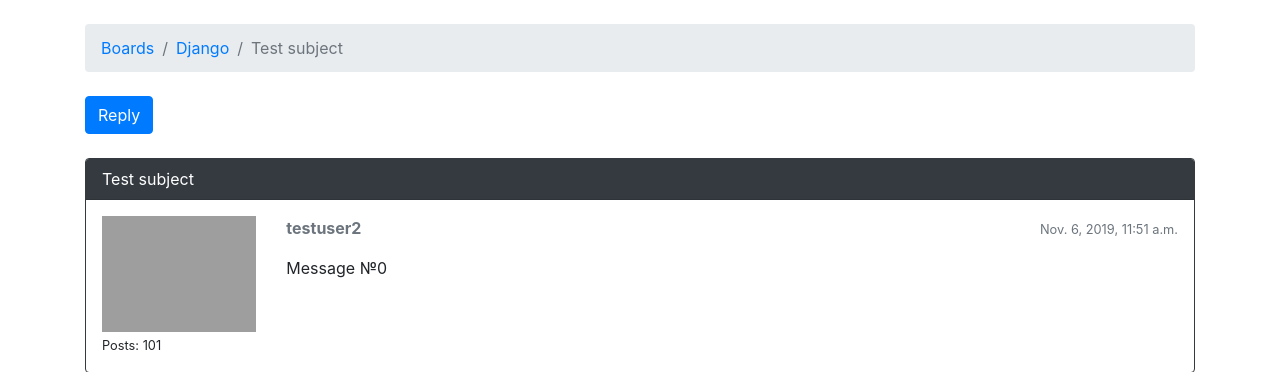
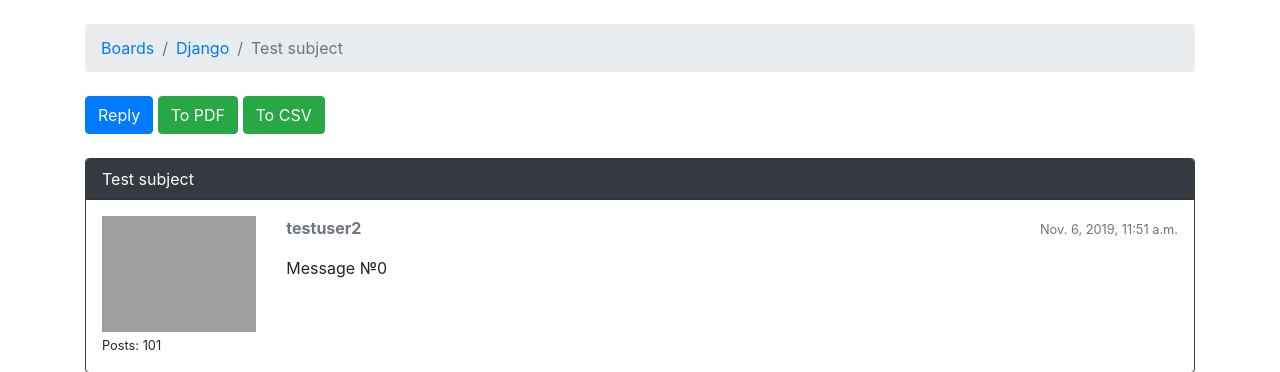
Before and after one commit to SanyaSosedskyi/vitora, a Django app: page /boards/1/topics/1/ in a window 1280 px wide. Shown: the part 56-428 px from the top of the page. Run offline with Django 3.2, Linux system fonts and the light colour scheme; data comes from the database, SQL or seed files in the repository; both versions use the stored data as it was after the commit; some libraries are stand-ins or nearby versions; some web fonts are replaced; grey boxes are pictures that could not be loaded.

Commit message:
G-11. Export to PDF and CSV

```diff
--- a/boards/views.py
+++ b/boards/views.py
@@ -1,4 +1,3 @@
-from django.contrib.auth import update_session_auth_hash
 from django.shortcuts import render, get_object_or_404, redirect
 from django.template.loader import render_to_string
 from .models import Board, Topic, Post
@@ -15,6 +14,10 @@ from django.http import JsonResponse
 from django.core.paginator import Paginator, PageNotAnInteger, EmptyPage
 from django.contrib import messages
 from django.contrib.messages import get_messages
+from django.core.files.storage import FileSystemStorage
+from django.http import HttpResponse
+from weasyprint import HTML
+import csv
 
 
 def add_board_action_to_session(request, message):
@@ -23,6 +26,39 @@ def add_board_action_to_session(request, message):
     else:
         request.session['board_actions'] = []
     request.session.modified = True
+
+
+def export_users_csv(request, pk, topic_pk):
+    response = HttpResponse(content_type="text/csv")
+    response['Content-Disposition'] = 'attachment; filename="users.csv"'
+
+    writer = csv.writer(response)
+    writer.writerow(['Author', 'Message', 'Date'])
+
+    posts = Post.objects.filter(topic=Topic.objects.get(pk=topic_pk)).values_list('topic', 'message', 'created_at')
+
+    for post in posts:
+        writer.writerow(post)
+
+    return response
+
+
+def html_to_pdf_view(request, pk, topic_pk):
+    topic = Topic.objects.get(pk=topic_pk)
+    posts = Post.objects.filter(topic=topic)
+    board = topic.board
+    html_string = render_to_string('includes/topic_posts_to_pdf.html', {'posts': posts, 'topic':topic, 'board':board})
+
+    html = HTML(string=html_string)
+    html.write_pdf(target='/tmp/mypdf.pdf')
+
+    fs = FileSystemStorage('/tmp')
+    with fs.open('mypdf.pdf') as pdf:
+        response = HttpResponse(pdf, content_type='application/pdf')
+        response['Content-Disposition'] = 'attachment; filename="mypdf.pdf"'
+        return response
+
+    return response
 
 
 def home(request):
--- a/myproject/settings.py
+++ b/myproject/settings.py
@@ -155,8 +155,10 @@ LOGIN_REDIRECT_URL = 'home'
 EMAIL_BACKEND = 'django.core.mail.backends.console.EmailBackend'
 LOGIN_URL = 'login'
 AUTH_USER_MODEL = 'accounts.User'
-
+MEDIA_ROOT = os.path.join(BASE_DIR, 'media')
+MEDIA_URL = '/media/'
 SOCIAL_AUTH_GITHUB_KEY = "5e7b0b6ffe336e4bd576"
 SOCIAL_AUTH_GITHUB_SECRET = "157576f23e6c6c02f96faed4b98c20b396ec87cf"
 SOCIAL_AUTH_FACEBOOK_KEY = 445123542656154
 SOCIAL_AUTH_FACEBOOK_SECRET = '548f997bd340c11aa1171038a78195be'
+GOOGLE_RECAPTCHA_SECRET_KEY = '6LeylsEUAAAAAIcaNBq9oUrbKpaGvk87UthhjZUj'
--- a/myproject/urls.py
+++ b/myproject/urls.py
@@ -61,5 +61,6 @@ urlpatterns = [
     path('boards/<int:pk>/topics/<int:topic_pk>/<int:post_pk>/edit/', views.PostUpdateView.as_view(), name='edit_post'),
     path('settings/account/', views.UserUpdateView.as_view(), name='my_account'),
     path('ajax/validate_username/', accounts_views.validate_username, name='validate_username'),
-
+    path('boards/<int:pk>/topics/<int:topic_pk>/to_pdf', views.html_to_pdf_view, name="to_pdf"),
+    path('boards/<int:pk>/topics/<int:topic_pk>/to_csv', views.export_users_csv, name="to_csv")
 ]
--- /dev/null
+++ b/templates/includes/topic_posts_to_pdf.html
@@ -0,0 +1,36 @@
+{% load gravatar %}
+{% for post in posts %}
+          <div class="infinite-item">
+            <div id="{{post.pk}}" class="card mb-2 {%if page_obj.number == 1 and forloop.first %}border-dark{% endif %}">
+              {% if page_obj.number == 1 and forloop.first %}
+                <div class="card-header text-white bg-dark py-2 px-3">{{ topic.subject }}</div>
+              {% endif %}
+              <div class="card-body p-3">
+                <div class="row">
+                  <div class="col-2">
+                    <img src="{{ post.created_by|gravatar }}" alt="{{ post.created_by.username }}" class="w-100">
+                    <small>Posts: {{ post.created_by.posts.count }}</small>
+                  </div>
+                  <div class="col-10">
+                    <div class="row mb-3">
+                      <div class="col-6">
+                        <strong class="text-muted">{{ post.created_by.username }}</strong>
+                      </div>
+                      <div class="col-6 text-right">
+                        <small class="text-muted">{{ post.created_at }}</small>
+                      </div>
+                    </div>
+                    {{ post.get_message_as_markdown }}
+                    {% if post.created_by == user %}
+                      <div class="mt-3">
+                        <a href="{% url 'edit_post' post.topic.board.pk post.topic.pk post.pk %}"
+                           class="btn btn-primary btn-sm"
+                           role="button">Edit</a>
+                      </div>
+                    {% endif %}
+                  </div>
+                </div>
+              </div>
+            </div>
+          </div>
+      {% endfor %}
--- a/templates/login.html
+++ b/templates/login.html
@@ -14,6 +14,10 @@
             {% include 'includes/form.html' %}
             <button type="submit" class="btn btn-primary btn-block">Log in</button>
           </form>
+        <script src='https://www.google.com/recaptcha/api.js'></script>
+        <div class="g-recaptcha" data-sitekey="6LeylsEUAAAAAEzfAEFEKN28IQF1S9nHMUSMP5xz"></div>
+
+        <button type="submit" class="btn btn-primary">Post</button>
         <div class="card-footer text-muted text-center">
           New to Django Boards? <a href="{% url 'signup' %}">Sign up</a>
         </div>
--- a/templates/topic_posts.html
+++ b/templates/topic_posts.html
@@ -14,43 +14,12 @@
 
   <div class="mb-4">
     <a href="{% url 'reply_topic' topic.board.pk topic.pk %}" class="btn btn-primary" role="button">Reply</a>
+    <a href="{% url 'to_pdf' topic.board.pk topic.pk %}" class="btn btn-success" role="button">To PDF</a>
+    <a href="{% url 'to_csv' topic.board.pk topic.pk %}" class="btn btn-success" role="button">To CSV</a>
+
   </div>
     <div class="infinite-container">
-      {% for post in posts %}
-          <div class="infinite-item">
-            <div id="{{post.pk}}" class="card mb-2 {%if page_obj.number == 1 and forloop.first %}border-dark{% endif %}">
-              {% if page_obj.number == 1 and forloop.first %}
-                <div class="card-header text-white bg-dark py-2 px-3">{{ topic.subject }}</div>
-              {% endif %}
-              <div class="card-body p-3">
-                <div class="row">
-                  <div class="col-2">
-                    <img src="{{ post.created_by|gravatar }}" alt="{{ post.created_by.username }}" class="w-100">
-                    <small>Posts: {{ post.created_by.posts.count }}</small>
-                  </div>
-                  <div class="col-10">
-                    <div class="row mb-3">
-                      <div class="col-6">
-                        <strong class="text-muted">{{ post.created_by.username }}</strong>
-                      </div>
-                      <div class="col-6 text-right">
-                        <small class="text-muted">{{ post.created_at }}</small>
-                      </div>
-                    </div>
-                    {{ post.get_message_as_markdown }}
-                    {% if post.created_by == user %}
-                      <div class="mt-3">
-                        <a href="{% url 'edit_post' post.topic.board.pk post.topic.pk post.pk %}"
-                           class="btn btn-primary btn-sm"
-                           role="button">Edit</a>
-                      </div>
-                    {% endif %}
-                  </div>
-                </div>
-              </div>
-            </div>
-          </div>
-      {% endfor %}
+      {% include 'includes/topic_posts_to_pdf.html' %}
     </div>
 
   <div class="loading" style="display: none;">
```
Also changed, not shown: db.sqlite3.
